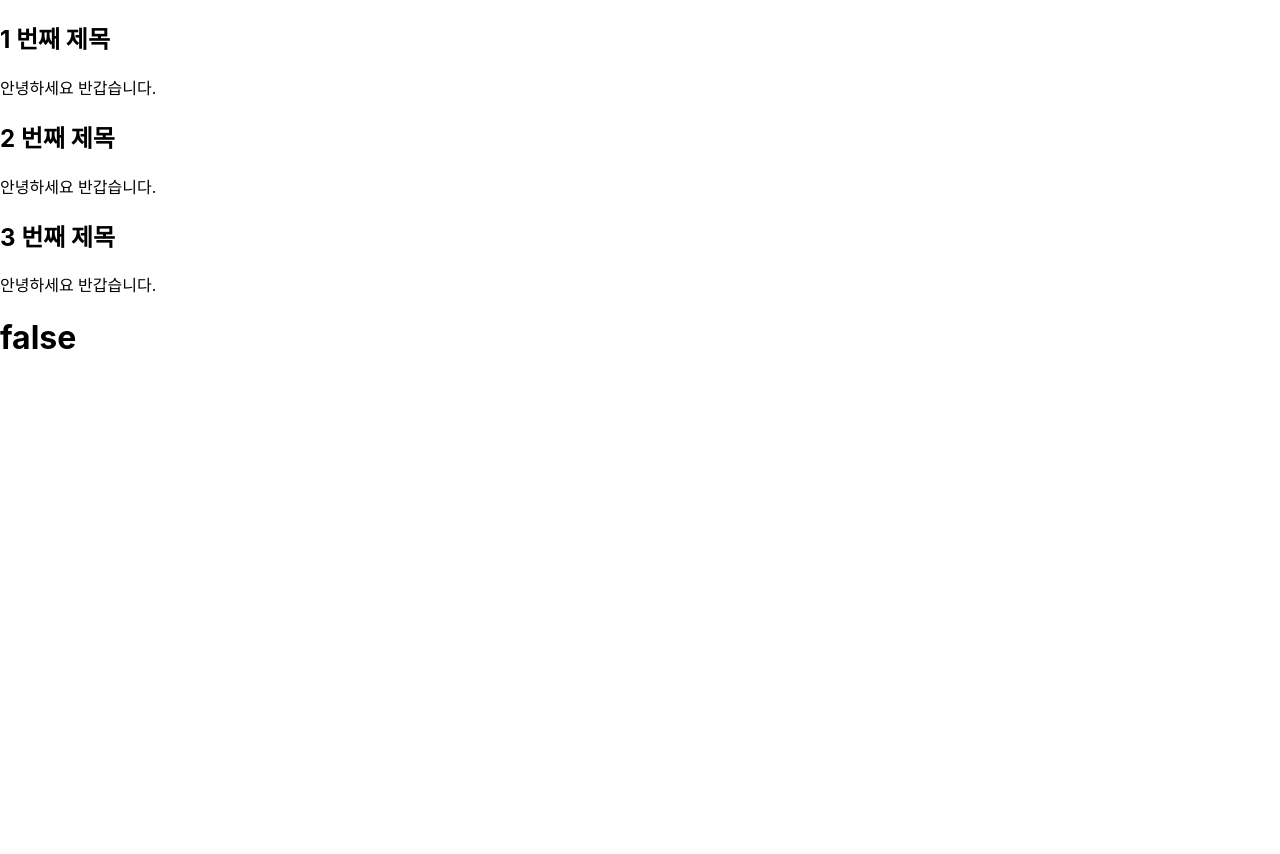
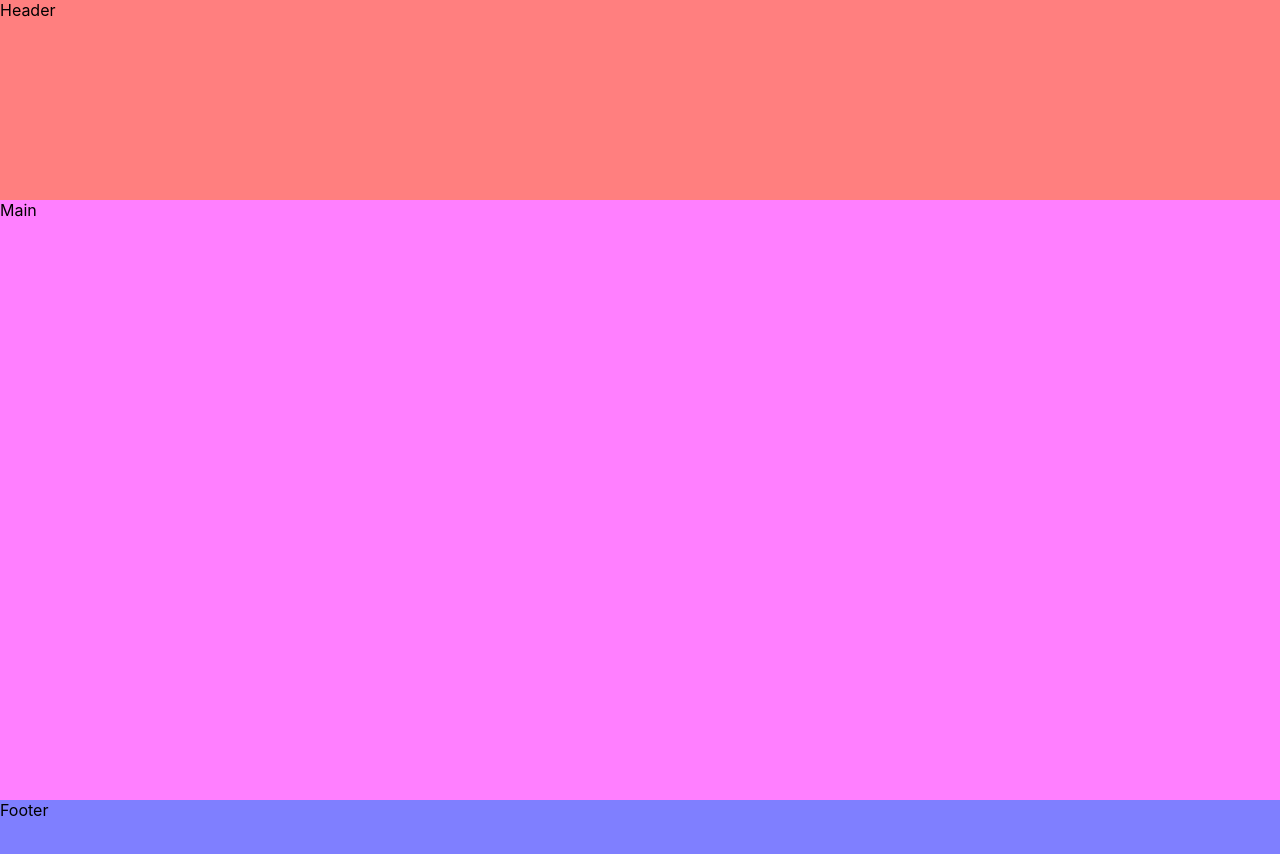
Before and after one commit to devJiraynor/front-basic-20230706, a React (Create React App) app in the folder react-init/: page / in a window 1280 px wide. Shown: the top 854 px of the page. Before the commit the page ends 800 px from the top, so only its background shows below. Built offline with nearby package versions, Linux system fonts and the light colour scheme; the HTML template or start-up script is replaced by a standard one.

Commit message:
2023.08.21. 12:50

```diff
--- a/react-init/src/App.tsx
+++ b/react-init/src/App.tsx
@@ -1,34 +1,16 @@
-import React from 'react';
+import React, { useState } from 'react';
 import './App.css';
-import Typescript from './Typescript';
-import Component from './components/Component';
+import Main from './view/Main';
+import Sub from './view/Sub';
 
 function App() {
 
-  const flag = 1;
+  const [page, setPage] = useState<'main' | 'sub'>('main');
 
   return (
-    <div>
-      {mock.map((item) => (<Component title={item.title} content={item.content} />))}
-      { flag > 1 && (<h1>true</h1>) }
-      { flag > 1 ? (<h1>true</h1>) : (<h1>false</h1>) }
-    </div>
+    <>
+      {page === 'main' ? (<Main setPage={setPage} />) : (<Sub />)}
+    </>
   );
 }
-
 export default App;
-
-const mock = [
-  {
-    title: '1 번째 제목',
-    content: '안녕하세요 반갑습니다.'
-  },
-  {
-    title: '2 번째 제목',
-    content: '안녕하세요 반갑습니다.'
-  },
-  {
-    title: '3 번째 제목',
-    content: '안녕하세요 반갑습니다.'
-  },
-];
--- /dev/null
+++ b/react-init/src/components/View1/index.ts
@@ -0,0 +1,4 @@
+import View1 from "./View1";
+import View11 from "./View1-1";
+
+export { View1, View11 };
--- /dev/null
+++ b/react-init/src/layout/Footer/index.tsx
@@ -0,0 +1,7 @@
+import React from 'react'
+
+export default function Footer() {
+  return (
+    <div style={{height: '200px', backgroundColor: 'rgba(0, 0, 255, 0.5)'}}>Footer</div>
+  )
+}
--- /dev/null
+++ b/react-init/src/layout/Header/index.tsx
@@ -0,0 +1,7 @@
+import React from 'react'
+
+export default function Header() {
+  return (
+    <div style={{height: '200px', backgroundColor: 'rgba(255, 0, 0, 0.5)'}}>Header</div>
+  )
+}
--- /dev/null
+++ b/react-init/src/view/Main/index.tsx
@@ -0,0 +1,22 @@
+import React from 'react'
+import Header from '../../layout/Header'
+import Footer from '../../layout/Footer'
+
+interface Props {
+  setPage: React.Dispatch<React.SetStateAction<"sub" | "main">>
+}
+
+export default function Main({ setPage }: Props) {
+
+  const onClickHandler = () => {
+    setPage('sub');
+  }
+
+  return (
+    <div>
+      <Header />
+      <div onClick={onClickHandler} style={{ height: '600px', backgroundColor: 'rgba(255, 0, 255, 0.5)' }}>Main</div>
+      <Footer />
+    </div>
+  )
+}
--- /dev/null
+++ b/react-init/src/view/Sub/index.tsx
@@ -0,0 +1,13 @@
+import React from 'react'
+import Header from '../../layout/Header'
+import Footer from '../../layout/Footer'
+
+export default function Sub() {
+  return (
+    <div>
+      <Header />
+      <div style={{ height: '600px', backgroundColor: 'rgba(0, 255, 0, 0.5)' }}>Sub</div>
+      <Footer />
+    </div>
+  )
+}
```
Also changed, not shown: react-init/src/Typescript.tsx (+7 -1 lines), react-init/src/components/Hook.tsx (added, +32 -0 lines), react-init/src/components/State.tsx (+62 -3 lines), react-init/src/components/View1/View1-1.tsx (added, +7 -0 lines), react-init/src/components/View1/View1.tsx (added, +7 -0 lines), react-init/src/components/View2/index.tsx (added, +7 -0 lines).
